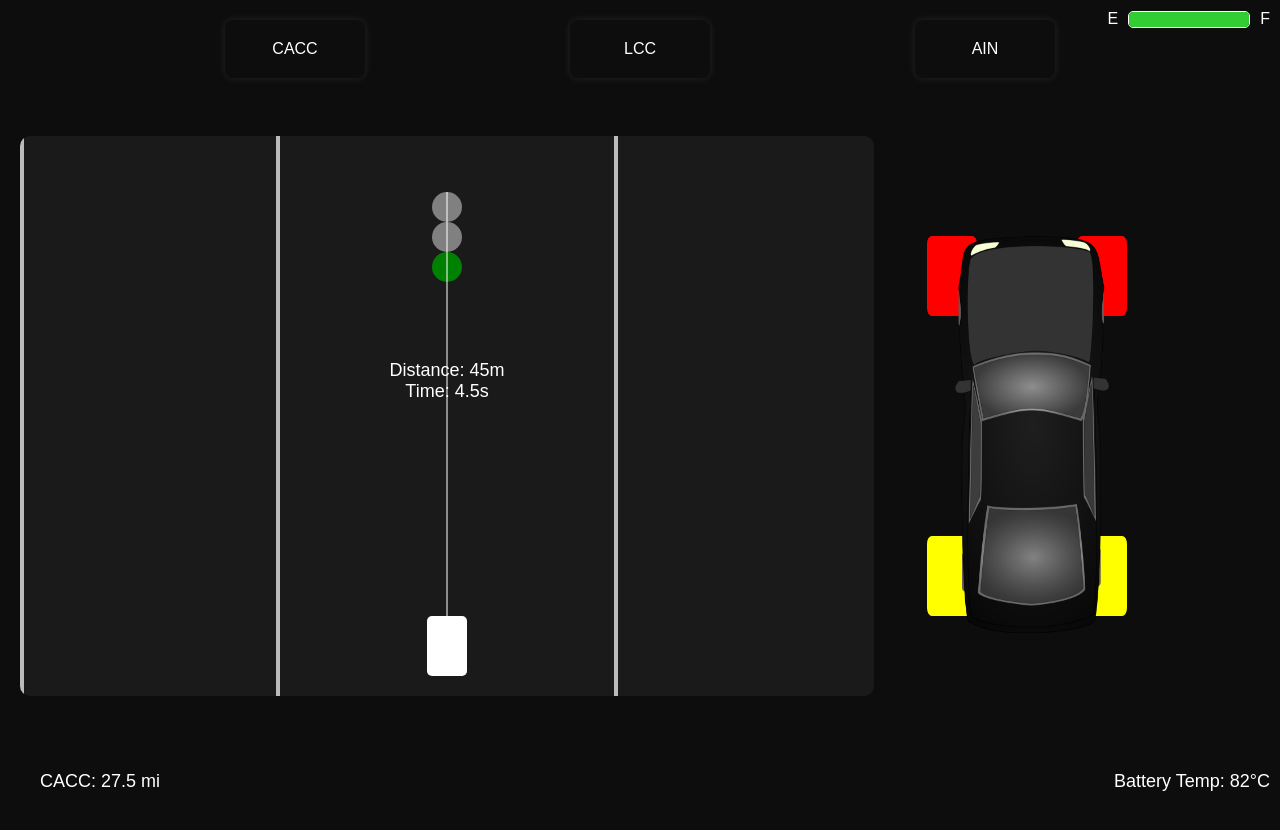
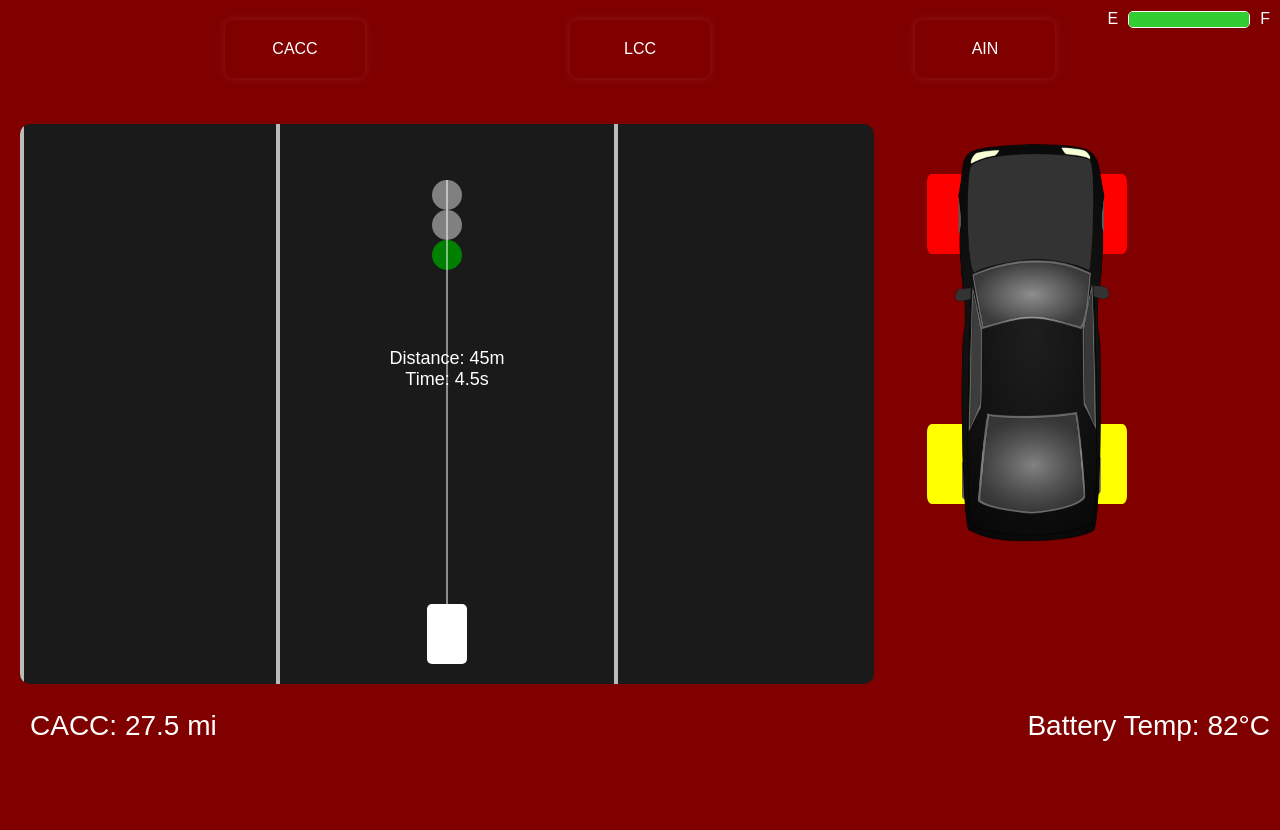
Before and after one commit to evanpreta/RaspDisplay, a plain HTML site: page output.html in a window 1280 px wide. After the commit the page ends 800 px from the top, so only its background shows below. Drawn offline with Linux system fonts and the light colour scheme.

Commit message:
Your commit message

```diff
--- a/script.css
+++ b/script.css
@@ -192,7 +192,7 @@ body {
 {
     width: 240px;
     height: 400px;
-    transform: translate(-15px,80px);
+    transform: translate(-15px,100px);
 
 }
 
--- a/script.js
+++ b/script.js
@@ -22,21 +22,23 @@ function updateTirePressure() {
 }
 
 // Set positions of the wheels (as in your original code)
+// Adjusted position of all wheels to fit onto PI aspect ratio
+// Front wheels by -50 y and Rear by -100 y
 frontLeft.style.position = 'absolute';
 frontLeft.style.left = '0px';  // Set the X position
-frontLeft.style.top = '100px';   // Set the Y position
+frontLeft.style.top = '50px';   // Set the Y position
 
 frontRight.style.position = 'absolute';
 frontRight.style.left = '150px';  // Set the X position
-frontRight.style.top = '100px';   // Set the Y position
+frontRight.style.top = '50px';   // Set the Y position
 
 rearLeft.style.position = 'absolute';
 rearLeft.style.left = '0px';  // Set the X position
-rearLeft.style.top = '400px';   // Set the Y position
+rearLeft.style.top = '300px';   // Set the Y position
 
 rearRight.style.position = 'absolute';
 rearRight.style.left = '150px';  // Set the X position
-rearRight.style.top = '400px';
+rearRight.style.top = '300px';
 
 // Update tire pressure every 3 seconds
 setInterval(updateTirePressure, 3000);
--- a/styles.css
+++ b/styles.css
@@ -1,14 +1,16 @@
 body {
     margin: 0;
     font-family: Arial, sans-serif;
-    background-color: #0d0d0d;
+    background-color: #800000; /* Changed background color to maroon
+                                for higher constrast */
+
     color: white;
 }
 
 .dashboard {
     display: flex;
     flex-direction: column;
-    height: 100vh;
+    height: 90vh;
     padding: 20px;
     justify-content: space-between;
     position: relative;
@@ -160,9 +162,9 @@ body {
 
 .battery-temp {
     position: absolute;
-    bottom: 10px;
+    bottom: -30px;
     right: 10px;
-    font-size: 18px;
+    font-size: 28px;
 }
 
 .car-model {
@@ -190,9 +192,9 @@ body {
 
 .car-image
 {
-    width: 240px;
+    width: 240px;   /* Changed width/height to center on Pi sccreen */
     height: 400px;
-    transform: translate(-15px,100px);
+    transform: translate(-15px,20px);
 
 }
 
@@ -225,8 +227,10 @@ body {
 }
 
 .mileage {
-    font-size: 18px;
-    margin-left: 10px;
+    position: absolute;
+    bottom: -30px;
+    left: 10px;
+    font-size: 28px;
 }
 
 @keyframes blink {
```
